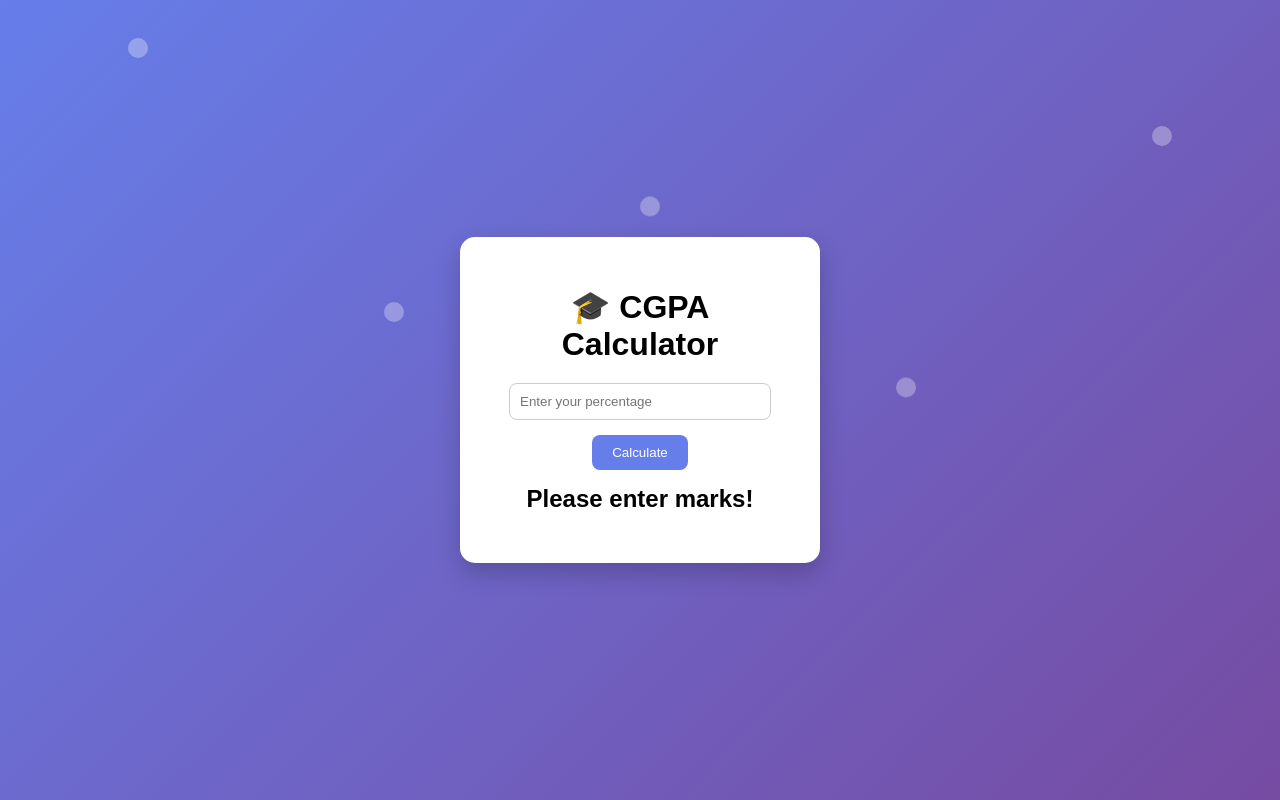
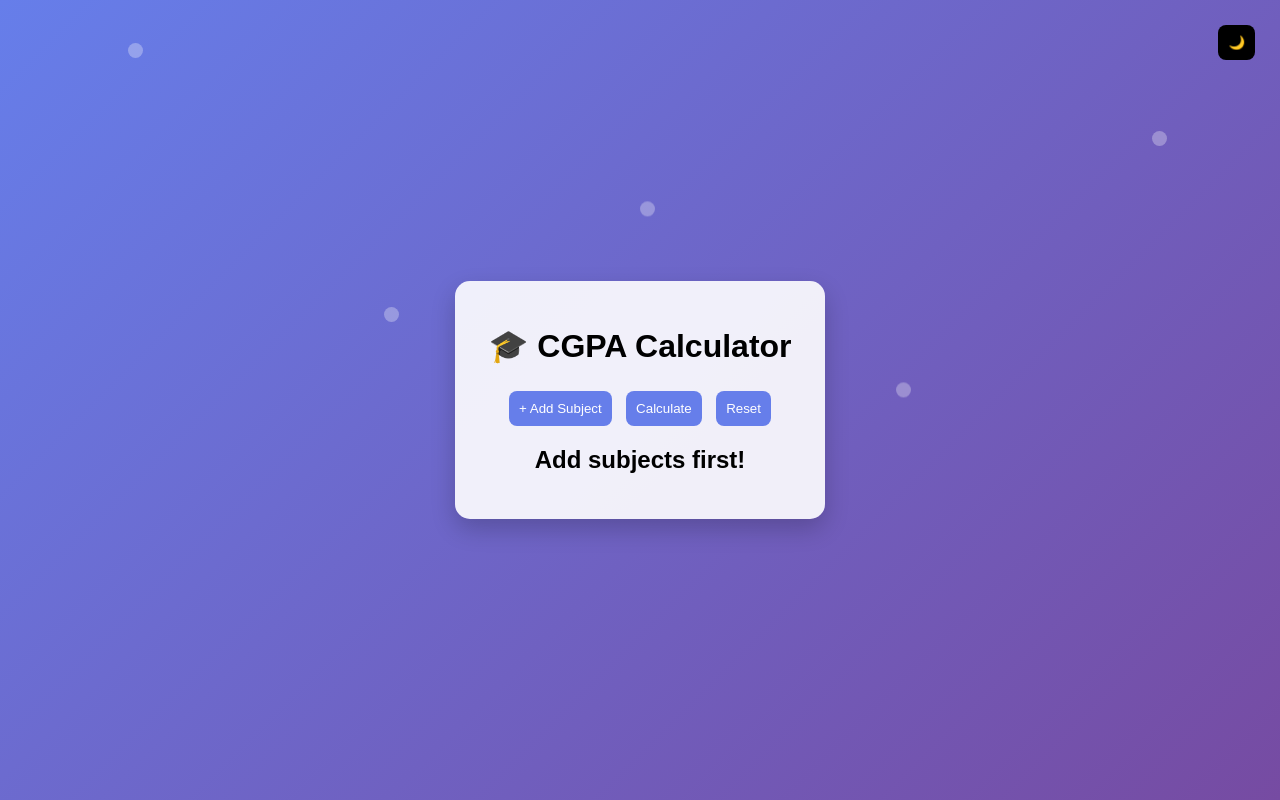
Before and after one commit to priya434960/cgpa-calculator, a plain HTML site: page index.html in a window 1280 px wide. Both pictures are taken after a click on the button "Calculate". Drawn offline with Linux system fonts and the light colour scheme.

Commit message:
Upgraded CGPA calculator with multiple subjects and credits

```diff
--- a/index.html
+++ b/index.html
@@ -7,22 +7,22 @@
 </head>
 <body>
 
+  <!-- Dark Mode Toggle -->
+  <button class="toggle" onclick="toggleMode()">🌙</button>
+
   <!-- Background Animation -->
   <div class="bubbles">
-    <span></span>
-    <span></span>
-    <span></span>
-    <span></span>
-    <span></span>
+    <span></span><span></span><span></span><span></span><span></span>
   </div>
 
-  <!-- Main Container -->
   <div class="container">
     <h1>🎓 CGPA Calculator</h1>
 
-    <input type="number" id="marks" placeholder="Enter your percentage">
+    <div id="subjects"></div>
 
+    <button onclick="addSubject()">+ Add Subject</button>
     <button onclick="calculate()">Calculate</button>
+    <button onclick="resetAll()">Reset</button>
 
     <h2 id="result"></h2>
   </div>
--- a/script.js
+++ b/script.js
@@ -1,12 +1,48 @@
+let subjectCount = 0;
+
+function addSubject() {
+  subjectCount++;
+
+  let div = document.createElement("div");
+  div.innerHTML = `
+    <input type="number" placeholder="Marks" id="marks${subjectCount}">
+    <input type="number" placeholder="Credits" id="credits${subjectCount}">
+  `;
+
+  document.getElementById("subjects").appendChild(div);
+}
+
 function calculate() {
-  let marks = document.getElementById("marks").value;
+  let totalPoints = 0;
+  let totalCredits = 0;
 
-  if (marks === "") {
-    document.getElementById("result").innerText = "Please enter marks!";
+  for (let i = 1; i <= subjectCount; i++) {
+    let marks = document.getElementById(`marks${i}`).value;
+    let credits = document.getElementById(`credits${i}`).value;
+
+    if (marks && credits) {
+      let gradePoint = marks / 9.5;
+      totalPoints += gradePoint * credits;
+      totalCredits += Number(credits);
+    }
+  }
+
+  if (totalCredits === 0) {
+    document.getElementById("result").innerText = "Add subjects first!";
     return;
   }
 
-  let cgpa = (marks / 9.5).toFixed(2);
+  let cgpa = (totalPoints / totalCredits).toFixed(2);
 
-  document.getElementById("result").innerText = "Your CGPA is: " + cgpa;
+  document.getElementById("result").innerText = "CGPA: " + cgpa;
 }
+
+function resetAll() {
+  document.getElementById("subjects").innerHTML = "";
+  document.getElementById("result").innerText = "";
+  subjectCount = 0;
+}
+
+function toggleMode() {
+  document.body.classList.toggle("dark");
+}
--- a/style.css
+++ b/style.css
@@ -7,67 +7,91 @@ body {
   align-items: center;
   background: linear-gradient(135deg, #667eea, #764ba2);
   font-family: Arial, sans-serif;
+  transition: 0.3s;
 }
 
-/* Container */
+/* Dark Mode */
+.dark {
+  background: #121212;
+  color: white;
+}
+
 .container {
-  background: white;
-  padding: 30px;
+  background: rgba(255,255,255,0.9);
+  padding: 25px;
   border-radius: 15px;
   text-align: center;
-  width: 300px;
+  width: 320px;
   box-shadow: 0 10px 25px rgba(0,0,0,0.2);
   z-index: 1;
+  transition: 0.3s;
 }
 
-h1 {
-  margin-bottom: 20px;
+.dark .container {
+  background: rgba(30,30,30,0.9);
 }
 
 input {
-  width: 80%;
-  padding: 10px;
-  margin-bottom: 15px;
+  width: 40%;
+  padding: 8px;
+  margin: 5px;
+  border-radius: 6px;
   border: 1px solid #ccc;
-  border-radius: 8px;
 }
 
 button {
-  padding: 10px 20px;
+  margin: 5px;
+  padding: 10px;
+  border: none;
+  border-radius: 8px;
   background: #667eea;
   color: white;
-  border: none;
-  border-radius: 8px;
   cursor: pointer;
   transition: 0.3s;
 }
 
 button:hover {
+  transform: scale(1.1);
   background: #5a67d8;
-  transform: scale(1.05);
 }
 
+/* Toggle Button */
+.toggle {
+  position: absolute;
+  top: 20px;
+  right: 20px;
+  background: black;
+  color: white;
+}
+
+/* Result Animation */
 #result {
   margin-top: 15px;
+  font-weight: bold;
+  animation: fadeIn 0.5s ease-in-out;
 }
 
-/* Bubbles Animation */
+@keyframes fadeIn {
+  from { opacity: 0; transform: translateY(10px); }
+  to { opacity: 1; transform: translateY(0); }
+}
+
+/* Bubbles */
 .bubbles span {
   position: absolute;
-  display: block;
-  width: 20px;
-  height: 20px;
+  width: 15px;
+  height: 15px;
   background: rgba(255,255,255,0.3);
   border-radius: 50%;
   animation: float 10s linear infinite;
   bottom: -50px;
 }
 
-.bubbles span:nth-child(1) { left: 10%; animation-duration: 8s; }
-.bubbles span:nth-child(2) { left: 30%; animation-duration: 12s; }
-.bubbles span:nth-child(3) { left: 50%; animation-duration: 10s; }
-.bubbles span:nth-child(4) { left: 70%; animation-duration: 14s; }
-.bubbles span:nth-child(5) { left: 90%; animation-duration: 9s; }
+.bubbles span:nth-child(1){ left:10%; animation-duration:8s;}
+.bubbles span:nth-child(2){ left:30%; animation-duration:12s;}
+.bubbles span:nth-child(3){ left:50%; animation-duration:10s;}
+.bubbles span:nth-child(4){ left:70%; animation-duration:14s;}
+.bubbles span:nth-child(5){ left:90%; animation-duration:9s;}
 
 @keyframes float {
   0% { transform: translateY(0); }
```
